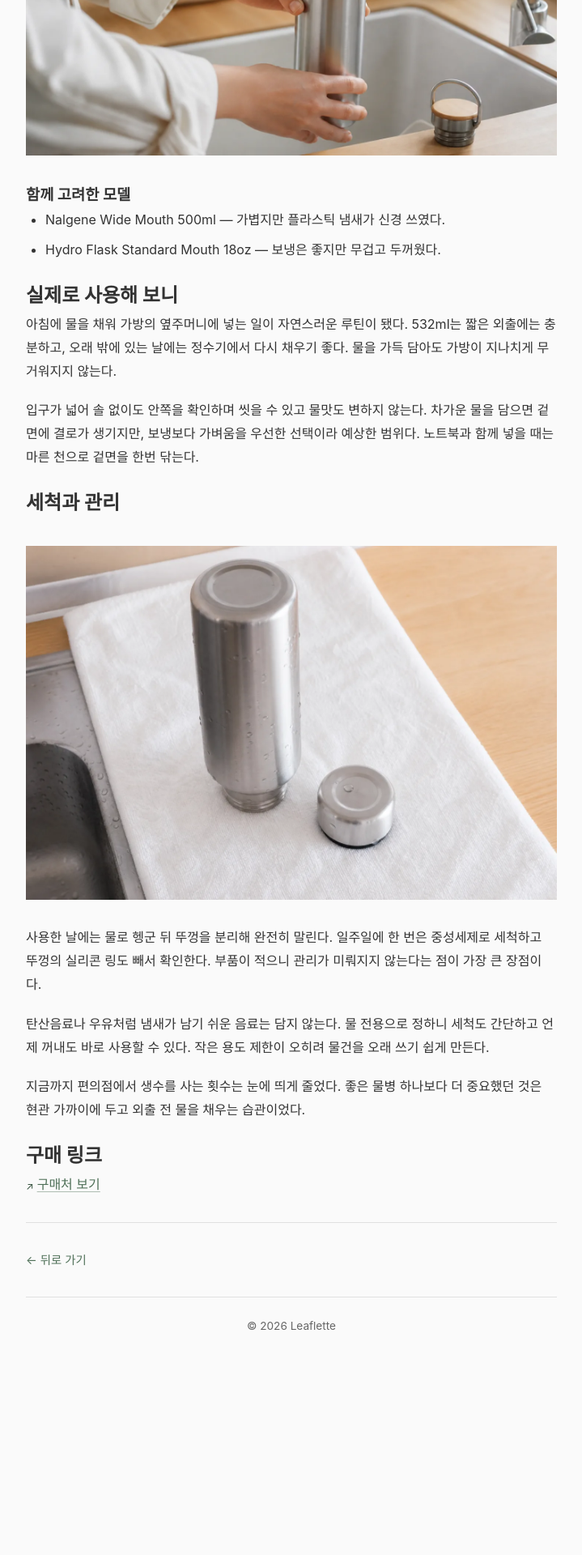
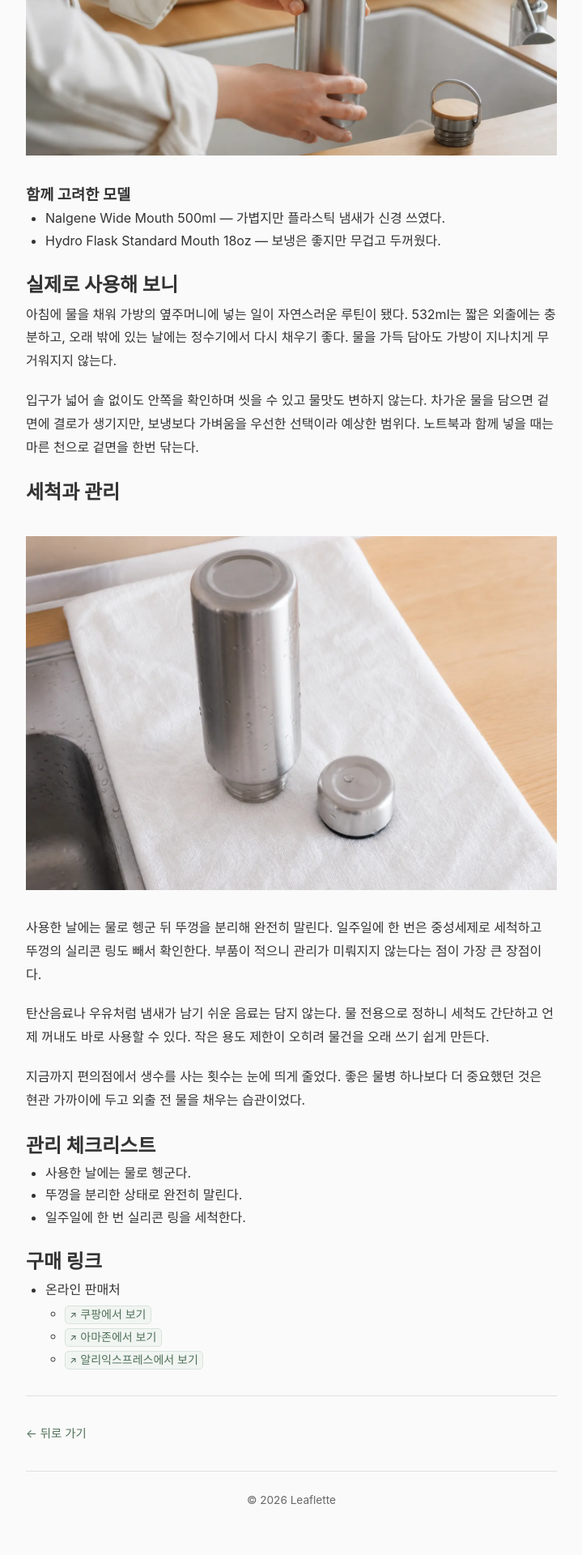
Before and after one commit to ipari/minimal-life, a Jekyll site: the page built from _pages/water-bottle.md, in a window 1280 px wide. Shown: the part 1509-3429 px from the top of the page at 81% size, without its empty margins (280-999 px from the left). Built offline with Jekyll 4.4.1, drawn with Linux system fonts in a browser that asks for light colours; before the commit the page ends 3214 px from its top, so only the background shows below that.

Commit message:
Refine external link chips and list rhythm

```diff
--- a/_pages/water-bottle.md
+++ b/_pages/water-bottle.md
@@ -48,6 +48,15 @@ purchase_url: https://www.coupang.com/
 
 지금까지 편의점에서 생수를 사는 횟수는 눈에 띄게 줄었다. 좋은 물병 하나보다 더 중요했던 것은 현관 가까이에 두고 외출 전 물을 채우는 습관이었다.
 
+## 관리 체크리스트
+
+- 사용한 날에는 물로 헹군다.
+- 뚜껑을 분리한 상태로 완전히 말린다.
+- 일주일에 한 번 실리콘 링을 세척한다.
+
 ## 구매 링크
 
-[구매처 보기](https://www.coupang.com/)
+- 온라인 판매처
+  - [쿠팡에서 보기](https://www.coupang.com/)
+  - [아마존에서 보기](https://www.amazon.com/)
+  - [알리익스프레스에서 보기](https://www.aliexpress.com/)
--- a/assets/css/style.css
+++ b/assets/css/style.css
@@ -13,6 +13,8 @@
   --color-accent: #555;
   --color-brand: #4f7058;
   --color-brand-dark: #36533f;
+  --color-brand-soft: #f1f5f2;
+  --color-brand-border: #d9e3db;
   --font-sans: -apple-system, BlinkMacSystemFont, "Segoe UI", Roboto, sans-serif;
   --font-serif: Georgia, "Times New Roman", serif;
   --max-width: 720px;
@@ -488,17 +490,41 @@ body {
   text-decoration-color: currentColor;
 }
 
+.external-link {
+  display: inline-flex;
+  align-items: center;
+  gap: 0.32em;
+  max-width: 100%;
+  padding: 0.06em 0.38em 0.1em;
+  border: 1px solid var(--color-brand-border);
+  border-radius: 0.35em;
+  background: var(--color-brand-soft);
+  color: var(--color-brand-dark);
+  font-size: 0.875em;
+  line-height: 1.35;
+  text-decoration: none;
+  vertical-align: 0.02em;
+  transition: background-color 0.15s ease, border-color 0.15s ease;
+}
+
+.external-link:hover {
+  border-color: #bdccbf;
+  background: #e7eee8;
+  color: var(--color-brand-dark);
+  text-decoration: none;
+}
+
 .external-link-favicon,
 .external-link-fallback {
   display: inline-block;
   flex: 0 0 auto;
-  margin-right: 0.32em;
-  vertical-align: -0.08em;
+  margin-right: 0;
+  vertical-align: 0;
 }
 
 .external-link-favicon {
-  width: 1em;
-  height: 1em;
+  width: 0.9em;
+  height: 0.9em;
   border-radius: 2px;
   object-fit: contain;
 }
@@ -607,7 +633,28 @@ body {
 }
 
 .page-content li {
-  margin-bottom: 0.5rem;
+  margin-bottom: 0.125rem;
+  line-height: 1.6;
+}
+
+.page-content li:last-child {
+  margin-bottom: 0;
+}
+
+.page-content li > ul,
+.page-content li > ol {
+  margin-top: var(--space-1);
+  margin-bottom: 0;
+}
+
+.page-content li > ul > li,
+.page-content li > ol > li {
+  margin-bottom: 0.125rem;
+}
+
+.page-content li > ul > li:last-child,
+.page-content li > ol > li:last-child {
+  margin-bottom: 0;
 }
 
 .page-content img:not(.external-link-favicon) {
```
Also changed, not shown: _pages/water-bottle.en.md (+10 -1 lines).
